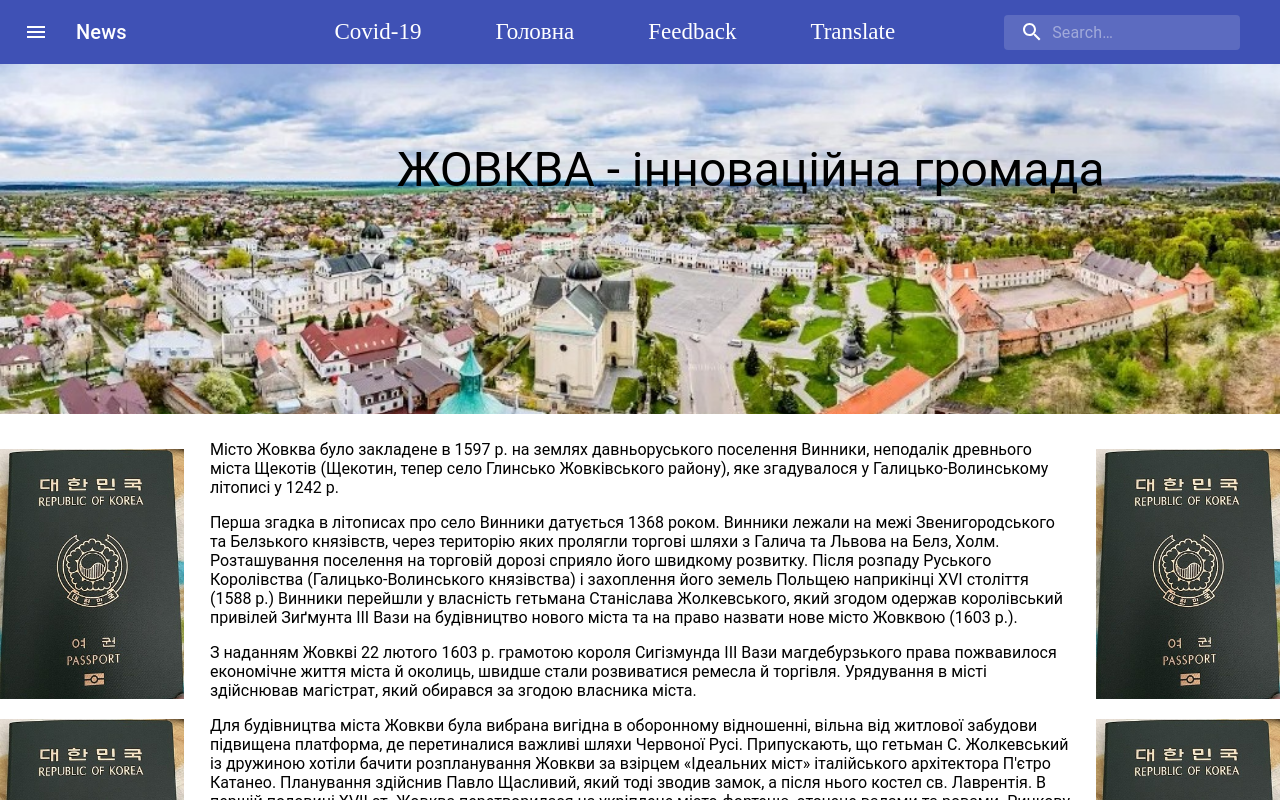
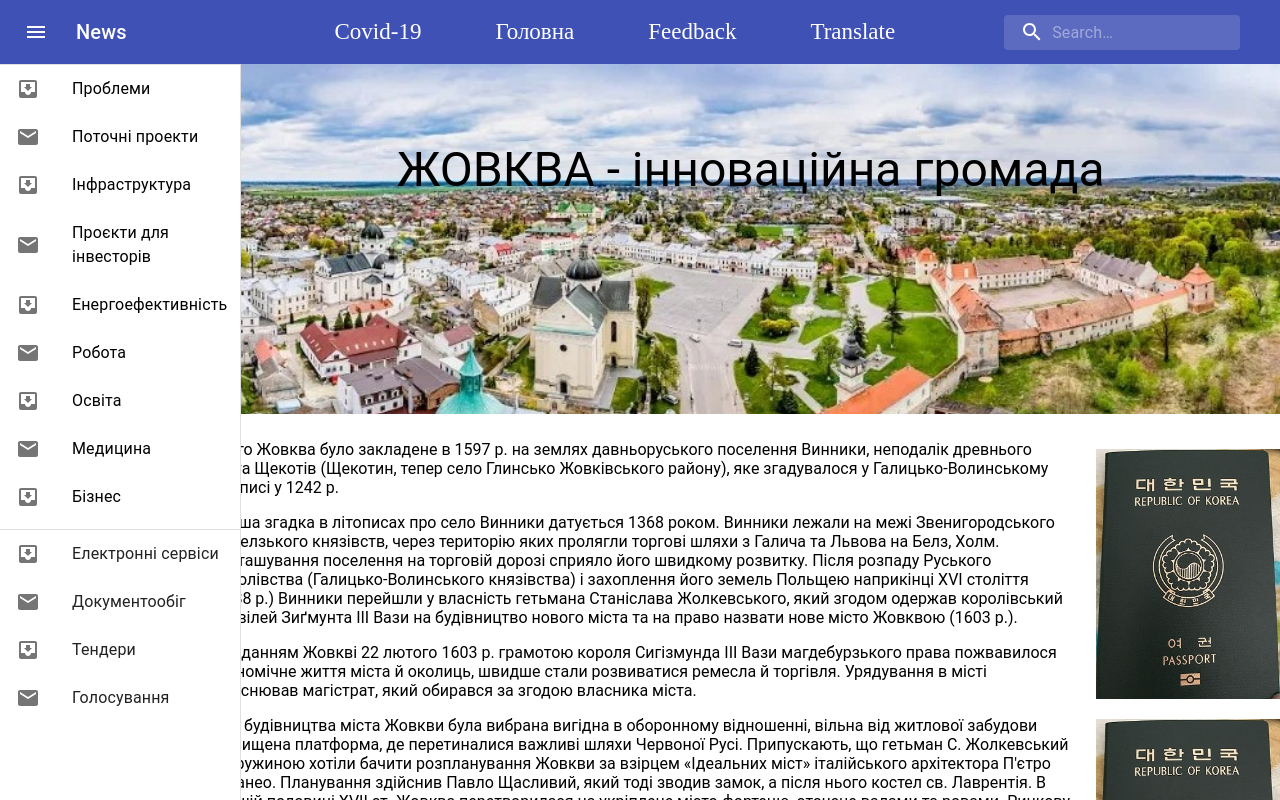
Before and after one commit to rudyi95/site, a React (Create React App) app: page /#/ in a window 1280 px wide. Both pictures are taken after a click on the button "menu". Shown: the top 800 px of the page. Built offline with nearby package versions, Linux system fonts and the light colour scheme; the HTML template or start-up script is replaced by a standard one.

Commit message:
added menu drawer and fixed covid styles

```diff
--- a/src/App.tsx
+++ b/src/App.tsx
@@ -1,8 +1,8 @@
 import React from 'react';
 import { BrowserRouter as Router, Route, Switch } from 'react-router-dom';
 
-import Header from "./Pages/Main";
-import MainPage from "./Pages/Main";
+import Header from "./Pages/MainPage";
+import MainPage from "./Pages/MainPage";
 
 import "./App.css";
 
--- a/src/Components/Covid/index.tsx
+++ b/src/Components/Covid/index.tsx
@@ -1,25 +1,34 @@
-import React from 'react'
-import { Link } from 'react-router-dom'
+import React from "react";
+import { Link } from "react-router-dom";
 
 import useStyles from "./styles";
 
 const CovidWrapper = () => {
   const classes: any = useStyles();
-    const buttons = ['Covid Dashboard', 'Reopening Zhovkva', 'Mask Up', 'For Individuals', 'Resourses for Businesses']
+  const buttons = [
+    "Covid Dashboard",
+    "Reopening Zhovkva",
+    "Mask Up",
+    "For Individuals",
+    "Resourses for Businesses",
+  ];
   return (
-        <>
     <div className={classes.wrapper}>
       <div className={classes.wrapperInfo}>
         <div className={classes.wrapperLeft}>
           <div className={classes.headerWrapperInfo}>
-                            <Link to='/'>Home</Link>
-                            <span> {'>'} </span>
-                            <Link to='/feedback'>Feedback</Link>
-                            <span>{'>'}</span>
+            <Link to="/">Home</Link>
+            <span> {">"} </span>
+            <Link to="/feedback">Feedback</Link>
+            <span>{">"}</span>
             <span>Responding to COVID-19</span>
           </div>
-                        <h2 className={classes.title}>Responding to COVID-19 in Pennsylvania</h2>
-                        <p className={classes.dateText}>Last updated 4:00 p.m., September 23, 2020</p>
+          <h2 className={classes.title}>
+            Responding to COVID-19 in Pennsylvania
+          </h2>
+          <p className={classes.dateText}>
+            Last updated 4:00 p.m., September 23, 2020
+          </p>
           <p className={classes.description}>
             {`COVID-19 is a new virus that causes respiratory illness in people and can spread from person-to-person.
 
@@ -30,17 +39,13 @@ const CovidWrapper = () => {
         </div>
         <div className={classes.wrapperRight}>
           <div className={classes.guide}>In this guide</div>
-                        {buttons.map(b => (
-                            <button className={classes.buttonsGuide}>
-                                {b}
-                            </button>
+          {buttons.map((b) => (
+            <button className={classes.buttonsGuide}>{b}</button>
           ))}
         </div>
       </div>
     </div>
-
-        </>
-    )
-}
+  );
+};
 
 export default CovidWrapper;
--- a/src/Components/Header/index.tsx
+++ b/src/Components/Header/index.tsx
@@ -7,10 +7,26 @@ import IconButton from "@material-ui/core/IconButton";
 import MenuIcon from "@material-ui/icons/Menu";
 import InputBase from "@material-ui/core/InputBase";
 import SearchIcon from "@material-ui/icons/Search";
+import {
+  Divider,
+  Drawer,
+  List,
+  ListItem,
+  ListItemIcon,
+} from "@material-ui/core";
+
+import ListItemText from "@material-ui/core/ListItemText";
+import InboxIcon from "@material-ui/icons/MoveToInbox";
+import MailIcon from "@material-ui/icons/Mail";
 
 import useStyles from "./style";
 
 const Header: React.FC = () => {
+  const [open, setOpen] = useState<boolean>(false);
+  const toggleDrawer = () => {
+    setOpen((open) => !open);
+  };
+
   const classes: any = useStyles();
 
   return (
@@ -23,6 +39,7 @@ const Header: React.FC = () => {
               className={classes.menuButton}
               color="inherit"
               aria-label="menu"
+              onClick={toggleDrawer}
             >
               <MenuIcon />
             </IconButton>
@@ -32,10 +49,10 @@ const Header: React.FC = () => {
           </div>
           <div className={classes.right}>
             <div className={classes.headerLinks}>
-            <Link to="/covid">Covid-19</Link>
-            <Link to="/">Головна</Link>
-            <Link to="/foo">Feedback</Link>
-            <Link to="/bar2">Translate</Link>
+              <Link to="/covid">Covid-19</Link>
+              <Link to="/">Головна</Link>
+              <Link to="/foo">Feedback</Link>
+              <Link to="/bar2">Translate</Link>
             </div>
             <div className={classes.search}>
               <div className={classes.searchIcon}>
@@ -53,6 +70,49 @@ const Header: React.FC = () => {
           </div>
         </Toolbar>
       </AppBar>
+      <Drawer
+        className={classes.drawer}
+        variant="persistent"
+        anchor="left"
+        open={open}
+        classes={{
+          paper: classes.drawerPaper,
+        }}
+      >
+        <Divider />
+        <List>
+          {[
+            "Проблеми",
+            "Поточні проекти",
+            "Інфраструктура",
+            "Проєкти для інвесторів",
+            "Енергоефективність",
+            "Робота",
+            "Освіта",
+            "Медицина",
+            "Бізнес",
+          ].map((text, index) => (
+            <ListItem button key={text}>
+              <ListItemIcon>
+                {index % 2 === 0 ? <InboxIcon /> : <MailIcon />}
+              </ListItemIcon>
+              <Link to="/"><ListItemText primary={text} /></Link>
+
+            </ListItem>
+          ))}
+        </List>
+        <Divider />
+        <List>
+          {["Електронні сервіси", "Документообіг", "Тендери", "Голосування"].map((text, index) => (
+            <ListItem button key={text}>
+              <ListItemIcon>
+                {index % 2 === 0 ? <InboxIcon /> : <MailIcon />}
+              </ListItemIcon>
+              <ListItemText primary={text} />
+            </ListItem>
+          ))}
+        </List>
+      </Drawer>
     </div>
   );
 };
--- a/src/Components/Header/style.ts
+++ b/src/Components/Header/style.ts
@@ -1,4 +1,6 @@
 import { fade, makeStyles } from "@material-ui/core/styles";
+
+const drawerWidth = 240;
 
 const useStyles = makeStyles((theme): any => ({
   root: {
@@ -10,34 +12,51 @@ const useStyles = makeStyles((theme): any => ({
       background: "#3f51b5",
       boxShadow: "none",
     },
-    '& .PrivateTabIndicator-colorPrimary-12': {
-        background: 'white',
+    "& .PrivateTabIndicator-colorPrimary-12": {
+      background: "white",
     },
-    '& .MuiTab-wrapper': {
+    "& .MuiTab-wrapper": {
+      color: "white",
+    },
+    "& .makeStyles-search-5": {
+      height: "auto !important",
+    },
+    "& .MuiTouchRipple-root": {
+      background: "none",
+
+      "& span": {
+        "&:focus": {
+          background: "none",
+        },
+      },
+    },
+    '& .MuiList-padding': {
+      paddingTop: 0,
+    },
+    '& .MuiListItem-button': {
+      '&:hover': {
+        background: '#3f51b5',
         color: 'white',
-    },
-    '& .makeStyles-search-5': {
-        height: 'auto !important',
-    },
-    '& a': {
-        textDecoration: 'none',
-        padding: '0 0 0 74px',
-        color: 'white',
-    },
-    '& MuiTouchRipple-root': {
-      background: 'none',
-
-      '& span': {
-
-        '&:focus': {
-          background: 'none',
+        "& a": {
+          textDecoration: "none",
+          color: 'white',
         },
+      },
+      "& a": {
+        textDecoration: "none",
+        color: 'black',
       },
     },
   },
   headerLinks: {
-    fontSize: '23px',
-    marginRight: '85px'
+    fontSize: "23px",
+    marginRight: "85px",
+
+    "& a": {
+      textDecoration: "none",
+      padding: "0 0 0 74px",
+      color: "white",
+    },
   },
   menuButton: {
     marginRight: theme.spacing(2),
@@ -85,12 +104,60 @@ const useStyles = makeStyles((theme): any => ({
   left: {
     display: "flex",
     alignItems: "center",
-    height: '63px !important',
+    height: "63px !important",
   },
   right: {
     display: "flex",
     alignItems: "center",
-    height: '63px !important',
+    height: "63px !important",
+  },
+  appBar: {
+    transition: theme.transitions.create(["margin", "width"], {
+      easing: theme.transitions.easing.sharp,
+      duration: theme.transitions.duration.leavingScreen,
+    }),
+  },
+  appBarShift: {
+    width: `calc(100% - ${drawerWidth}px)`,
+    marginLeft: drawerWidth,
+    transition: theme.transitions.create(["margin", "width"], {
+      easing: theme.transitions.easing.easeOut,
+      duration: theme.transitions.duration.enteringScreen,
+    }),
+  },
+  hide: {
+    display: "none",
+  },
+  drawer: {
+    width: drawerWidth,
+    flexShrink: 0,
+  },
+  drawerPaper: {
+    width: drawerWidth,
+    background: 'white !important',
+    scrollbarWidth: 'none',
+    position: 'absolute',
+    top: '64px',
+
+    '&::-webkit-scrollbar': {
+      display: 'none',
+    },
+  },
+  content: {
+    flexGrow: 1,
+    padding: theme.spacing(3),
+    transition: theme.transitions.create("margin", {
+      easing: theme.transitions.easing.sharp,
+      duration: theme.transitions.duration.leavingScreen,
+    }),
+    marginLeft: -drawerWidth,
+  },
+  contentShift: {
+    transition: theme.transitions.create("margin", {
+      easing: theme.transitions.easing.easeOut,
+      duration: theme.transitions.duration.enteringScreen,
+    }),
+    marginLeft: 0,
   },
 }));
 
--- a/src/Components/Popular/index.tsx
+++ b/src/Components/Main/index.tsx
@@ -1,16 +1,16 @@
 import React from "react";
 import useStyles from "./style";
-import Photo from '../../Img/photo.jpg';
+import Photo from "../../Img/photo.jpg";
 
-const Goverment: React.FC = () => {
+const Main: React.FC = () => {
   const classes: any = useStyles();
 
   return (
     <div className={classes.root}>
       <div className={classes.image}>
-        <img src={Photo} alt={'Photo'} />
-        <img src={Photo} alt={'Photo'} />
-        <img src={Photo} alt={'Photo'} />
+        <img src={Photo} alt="Avatar" />
+        <img src={Photo} alt="Avatar" />
+        <img src={Photo} alt="Avatar" />
       </div>
       <div className={classes.containerInfo}>
         Місто Жовква було закладене в 1597 р. на землях давньоруського поселення
@@ -81,12 +81,12 @@ const Goverment: React.FC = () => {
         </p>
       </div>
       <div className={classes.image}>
-        <img src={Photo} alt={'Photo'} />
-        <img src={Photo} alt={'Photo'} />
-        <img src={Photo} alt={'Photo'} />
+        <img src={Photo} alt="Avatar" />
+        <img src={Photo} alt="Avatar" />
+        <img src={Photo} alt="Avatar" />
       </div>
     </div>
   );
 };
 
-export default Goverment;
+export default Main;
--- a/src/Components/Popular/style.ts
+++ b/src/Components/Main/style.ts
@@ -10,6 +10,7 @@ const useStyles = makeStyles((theme): any => ({
   image: {
     display: 'flex',
     flexDirection: 'column',
+    alighItems: 'center',
     width: '15%',
 
     '& img': {
--- a/src/Pages/Main/index.tsx
+++ b/src/Pages/MainPage/index.tsx
@@ -1,6 +1,6 @@
 import React from "react";
 import Welcome from "../../Components/Welcome";
-import Popular from '../../Components/Popular';
+import Main from '../../Components/Main';
 
 import useStyles from "./style";
 
@@ -10,7 +10,7 @@ const MainPage: React.FC = () => {
   return (
     <div className={classes.root}>
       <Welcome />
-      <Popular />
+      <Main />
     </div>
   );
 };
```
Also changed, not shown: src/Components/Covid/styles.ts (+51 -54 lines), src/index.tsx (+4 -4 lines), src/Pages/CovidPage/index.tsx (renamed from src/Pages/Covid/index.tsx), src/Pages/CovidPage/styles.tsx (renamed from src/Pages/Covid/styles.tsx), src/Pages/MainPage/style.ts (renamed from src/Pages/Main/style.ts). Lines whose indentation alone changed are shown as unchanged.
